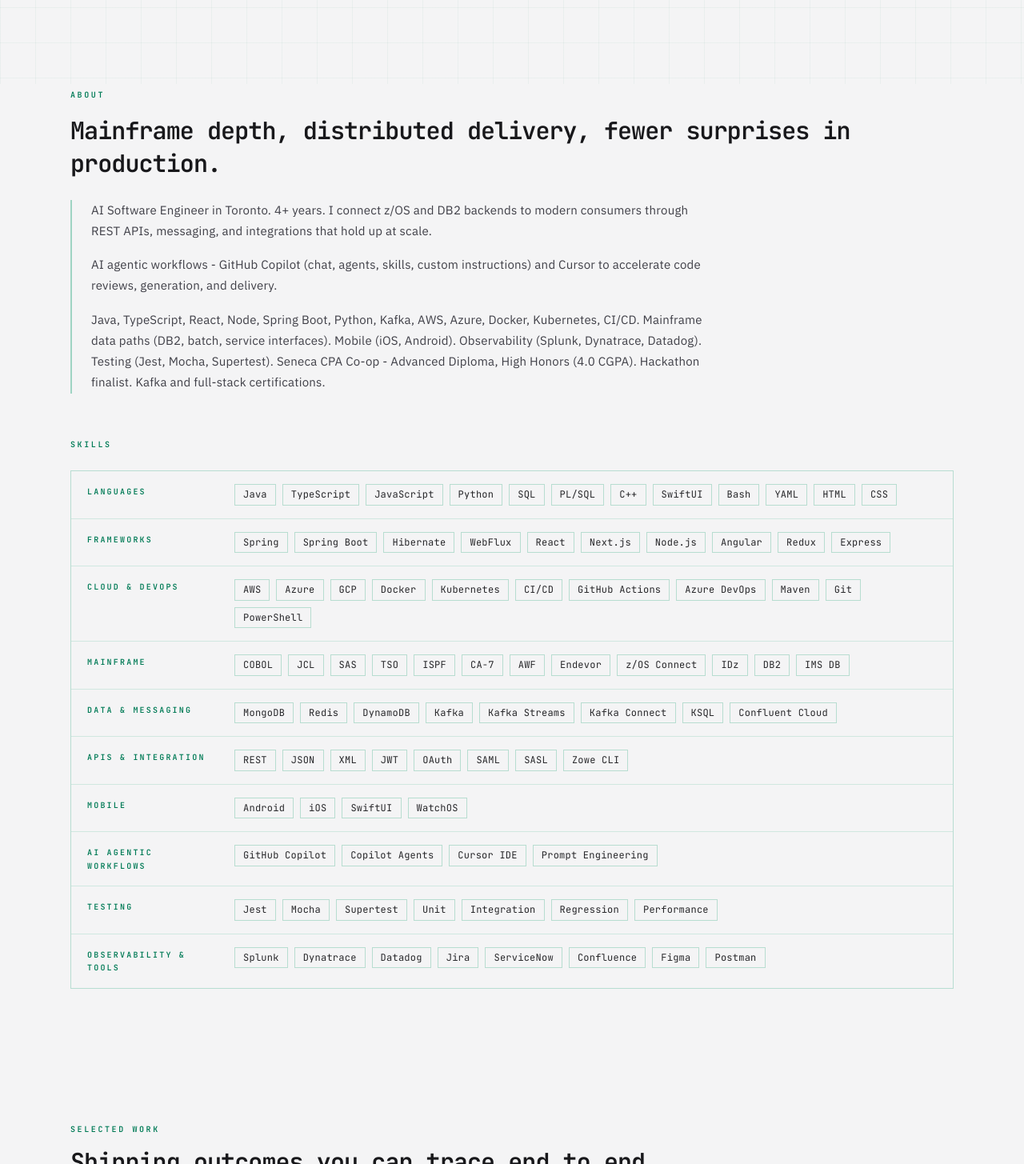
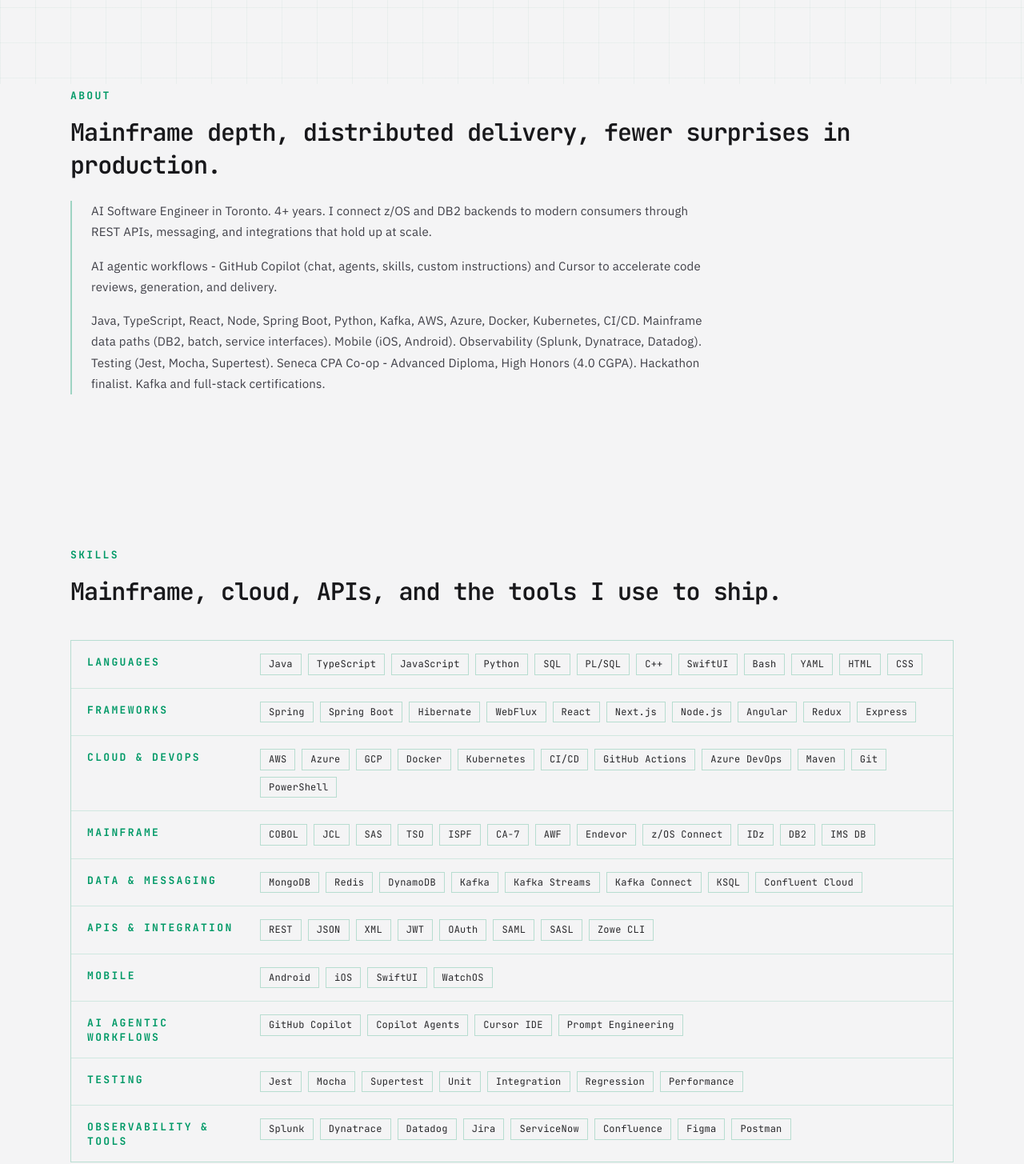
Before and after one commit to Vaibhav-G-Parmar/portfolio, a Next.js app: page / in a window 1280 px wide. Shown: the part 695-2150 px from the top of the page at 80% size. Built offline with nearby package versions, Linux system fonts and the light colour scheme; no server answers.

Commit message:
Split Skills into its own section with dedicated nav link
Extract skills table from About into a separate #skills section, add
Skills to header navigation and scroll-spy tracking.

```diff
--- a/app/page.tsx
+++ b/app/page.tsx
@@ -3,6 +3,7 @@
 import { SiteFooter } from "@/components/layout/site-footer";
 import { SiteHeader } from "@/components/layout/site-header";
 import { About } from "@/components/sections/about";
+import { Skills } from "@/components/sections/skills";
 import { Contact } from "@/components/sections/contact";
 import { Hero } from "@/components/sections/hero";
 import { Gallery } from "@/components/sections/gallery";
@@ -21,6 +22,7 @@
         <main className="flex-1 pb-16">
           <Hero images={images} />
           <About />
+          <Skills />
           <Projects />
           <Gallery images={images} />
           <Contact />
--- a/components/layout/site-header.tsx
+++ b/components/layout/site-header.tsx
@@ -25,6 +25,7 @@
 
 const NAV = [
   { href: "#about", label: "About" },
+  { href: "#skills", label: "Skills" },
   { href: "#projects", label: "Projects" },
   { href: "#gallery", label: "Gallery" },
   { href: "#contact", label: "Contact" },
--- a/components/sections/about.tsx
+++ b/components/sections/about.tsx
@@ -1,9 +1,8 @@
 "use client";
 
-import { motion } from "framer-motion";
 import { AnimatedSection } from "@/components/ui/animated-section";
 import { StaggerContainer, StaggerItem } from "@/components/ui/stagger";
-import { aboutCopy, aboutHeading, skillGroups } from "@/content/site";
+import { aboutCopy, aboutHeading } from "@/content/site";
 
 export function About() {
   return (
@@ -11,9 +10,7 @@
       id="about"
       className="relative mx-auto max-w-6xl scroll-mt-24 px-4 py-24 sm:px-6 sm:py-28"
     >
-      {/* About bio */}
-      <div>
-        <p className="font-mono text-[10px] font-semibold uppercase tracking-[0.26em] text-emerald-700 dark:text-emerald-500">
+      <p className="font-mono text-[13px] font-bold uppercase leading-snug tracking-[0.18em] text-emerald-600 dark:text-emerald-400">
         About
       </p>
       <h2
@@ -31,43 +28,6 @@
           ))}
         </StaggerContainer>
       </div>
-      </div>
-
-      {/* Skills */}
-      <div className="mt-14">
-        <p className="font-mono mb-6 text-[10px] font-semibold uppercase tracking-[0.26em] text-emerald-700 dark:text-emerald-500">
-          Skills
-        </p>
-        <StaggerContainer
-          className="border border-emerald-600/25 bg-background/70 dark:border-emerald-400/22 dark:bg-zinc-950/75 divide-y divide-emerald-600/15 dark:divide-emerald-400/12"
-          staggerDelay={0.05}
-        >
-          {skillGroups.map((group) => (
-            <StaggerItem key={group.label}>
-              <div className="flex flex-col gap-3 px-5 py-4 sm:flex-row sm:items-start sm:gap-6">
-                <p className="font-mono w-full shrink-0 pt-0.5 text-[10px] font-semibold uppercase tracking-[0.22em] text-emerald-700 sm:w-40 dark:text-emerald-500">
-                  {group.label}
-                </p>
-                <div className="flex flex-wrap gap-2">
-                  {group.items.map((item, i) => (
-                    <motion.span
-                      key={item}
-                      className="font-mono border border-emerald-600/25 bg-background/80 px-2.5 py-1 text-[12px] leading-snug tracking-[0.02em] text-zinc-800 dark:border-emerald-400/22 dark:bg-zinc-900/80 dark:text-zinc-200"
-                      whileHover={{ scale: 1.06, transition: { duration: 0.15 } }}
-                      initial={{ opacity: 0, y: 6 }}
-                      whileInView={{ opacity: 1, y: 0 }}
-                      viewport={{ once: true }}
-                      transition={{ delay: i * 0.025, duration: 0.3, ease: [0.16, 1, 0.3, 1] }}
-                    >
-                      {item}
-                    </motion.span>
-                  ))}
-                </div>
-              </div>
-            </StaggerItem>
-          ))}
-        </StaggerContainer>
-      </div>
     </AnimatedSection>
   );
 }
--- /dev/null
+++ b/components/sections/skills.tsx
@@ -0,0 +1,55 @@
+"use client";
+
+import { motion } from "framer-motion";
+import { AnimatedSection } from "@/components/ui/animated-section";
+import { StaggerContainer, StaggerItem } from "@/components/ui/stagger";
+import { skillGroups, skillsHeading } from "@/content/site";
+
+export function Skills() {
+  return (
+    <AnimatedSection
+      id="skills"
+      className="relative mx-auto max-w-6xl scroll-mt-24 px-4 py-16 sm:px-6 sm:py-20"
+    >
+      <p className="font-mono text-[13px] font-bold uppercase leading-snug tracking-[0.18em] text-emerald-600 dark:text-emerald-400">
+        Skills
+      </p>
+      <h2
+        id="skills-heading"
+        className="font-display mt-4 text-2xl font-semibold leading-snug text-foreground sm:text-3xl"
+      >
+        {skillsHeading}
+      </h2>
+
+      <StaggerContainer
+        className="mt-10 border border-emerald-600/25 bg-background/70 dark:border-emerald-400/22 dark:bg-zinc-950/75 divide-y divide-emerald-600/15 dark:divide-emerald-400/12"
+        staggerDelay={0.05}
+      >
+        {skillGroups.map((group) => (
+          <StaggerItem key={group.label}>
+            <div className="flex flex-col gap-3 px-5 py-4 sm:flex-row sm:items-start sm:gap-6">
+              <p className="font-mono w-full shrink-0 pt-0.5 text-[13px] font-bold uppercase leading-snug tracking-[0.18em] text-emerald-600 sm:w-[12rem] dark:text-emerald-400">
+                {group.label}
+              </p>
+              <div className="flex flex-wrap gap-2">
+                {group.items.map((item, i) => (
+                  <motion.span
+                    key={item}
+                    className="font-mono border border-emerald-600/25 bg-background/80 px-2.5 py-1 text-[12px] leading-snug tracking-[0.02em] text-zinc-800 dark:border-emerald-400/22 dark:bg-zinc-900/80 dark:text-zinc-200"
+                    whileHover={{ scale: 1.06, transition: { duration: 0.15 } }}
+                    initial={{ opacity: 0, y: 6 }}
+                    whileInView={{ opacity: 1, y: 0 }}
+                    viewport={{ once: true }}
+                    transition={{ delay: i * 0.025, duration: 0.3, ease: [0.16, 1, 0.3, 1] }}
+                  >
+                    {item}
+                  </motion.span>
+                ))}
+              </div>
+            </div>
+          </StaggerItem>
+        ))}
+      </StaggerContainer>
+    </AnimatedSection>
+  );
+}
--- a/content/site.ts
+++ b/content/site.ts
@@ -36,6 +36,9 @@
 
 export const aboutHeading =
   "Mainframe depth, distributed delivery, fewer surprises in production.";
+
+export const skillsHeading =
+  "Mainframe, cloud, APIs, and the tools I use to ship.";
 
 export const aboutCopy = {
   bio: [
@@ -88,6 +91,7 @@
   },
 ] as const;
 
+export const projectsEyebrow = "Projects";
 export const projectsHeading = "Shipping outcomes you can trace end to end.";
 
 export const contactHeading = "Tell me what \"better\" looks like for your team.";
--- a/hooks/use-active-section.ts
+++ b/hooks/use-active-section.ts
@@ -2,7 +2,7 @@
 
 import { useEffect, useState } from "react";
 
-const SECTIONS = ["about", "projects", "gallery", "contact"];
+const SECTIONS = ["about", "skills", "projects", "gallery", "contact"];
 
 export function useActiveSection() {
   const [active, setActive] = useState<string>("");
```
Lines whose indentation alone changed are shown as unchanged.
